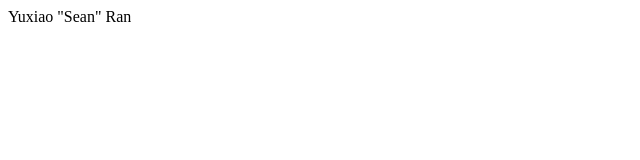
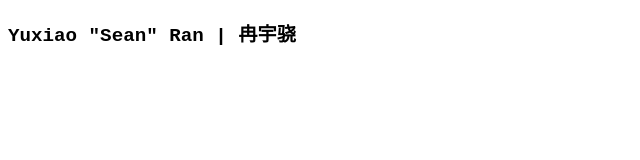
Before and after one commit to YuxiaoRan/YuxiaoRan.github.io, a plain HTML site: page index.html in a window 1280 px wide. Shown: the whole page, without its empty margins (0-640 px from the left). Drawn offline with Linux system fonts and the light colour scheme.

Commit message:
add title

```diff
--- /dev/null
+++ b/css/common.css
@@ -0,0 +1,5 @@
+.h1_text {
+    font-weight: bolder;
+    font-size: larger;
+    font-family: 'Courier New', Courier, monospace;
+}
--- a/index.html
+++ b/index.html
@@ -1,8 +1,9 @@
 <!DOCTYPE html>
 <html>
+  <head>
+    <link rel="stylesheet" href="./css/common.css">
+  </head>
   <body>
-    <head>
-      Yuxiao "Sean" Ran
-    </head>
+    <p class="h1_text">Yuxiao "Sean" Ran | 冉宇骁</p>
   </body>
 </html>
```
